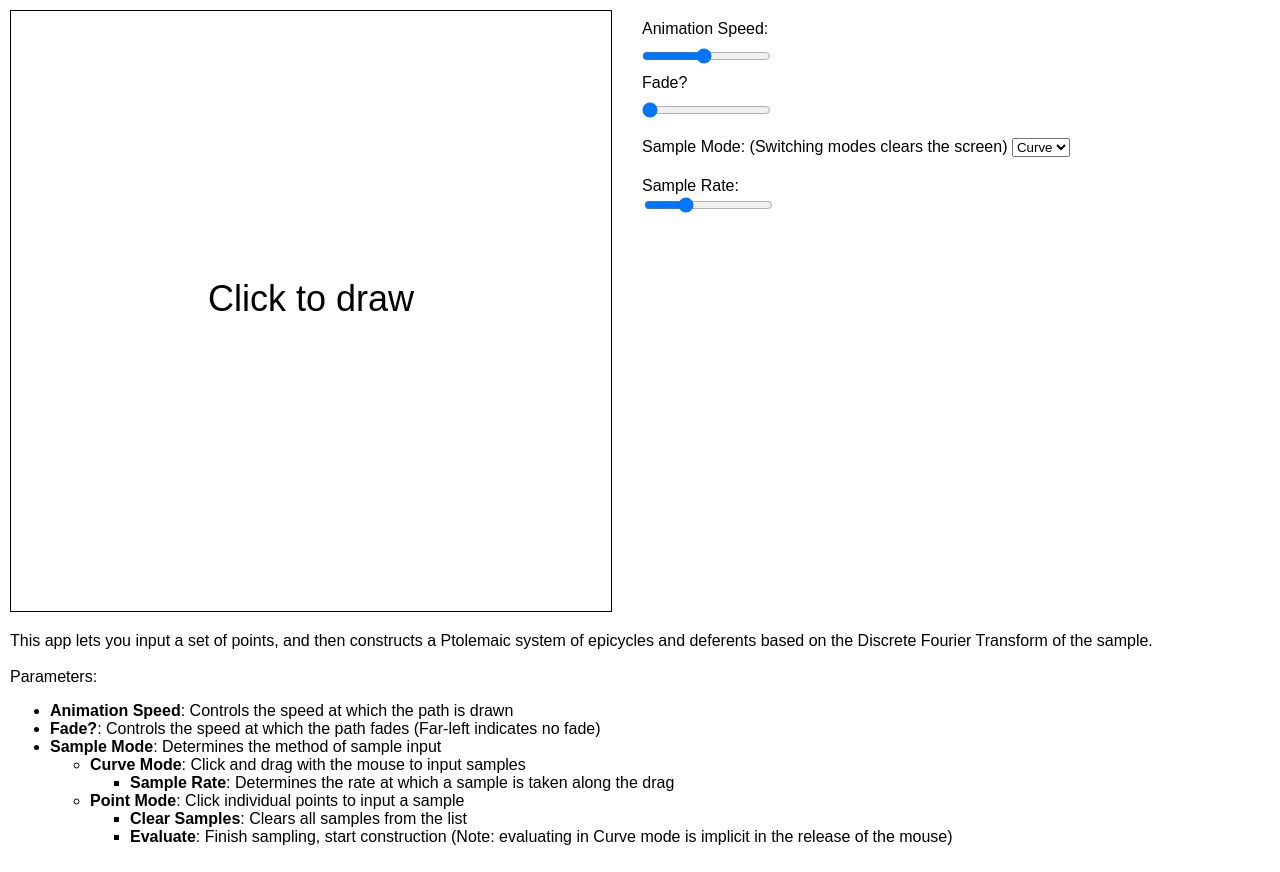
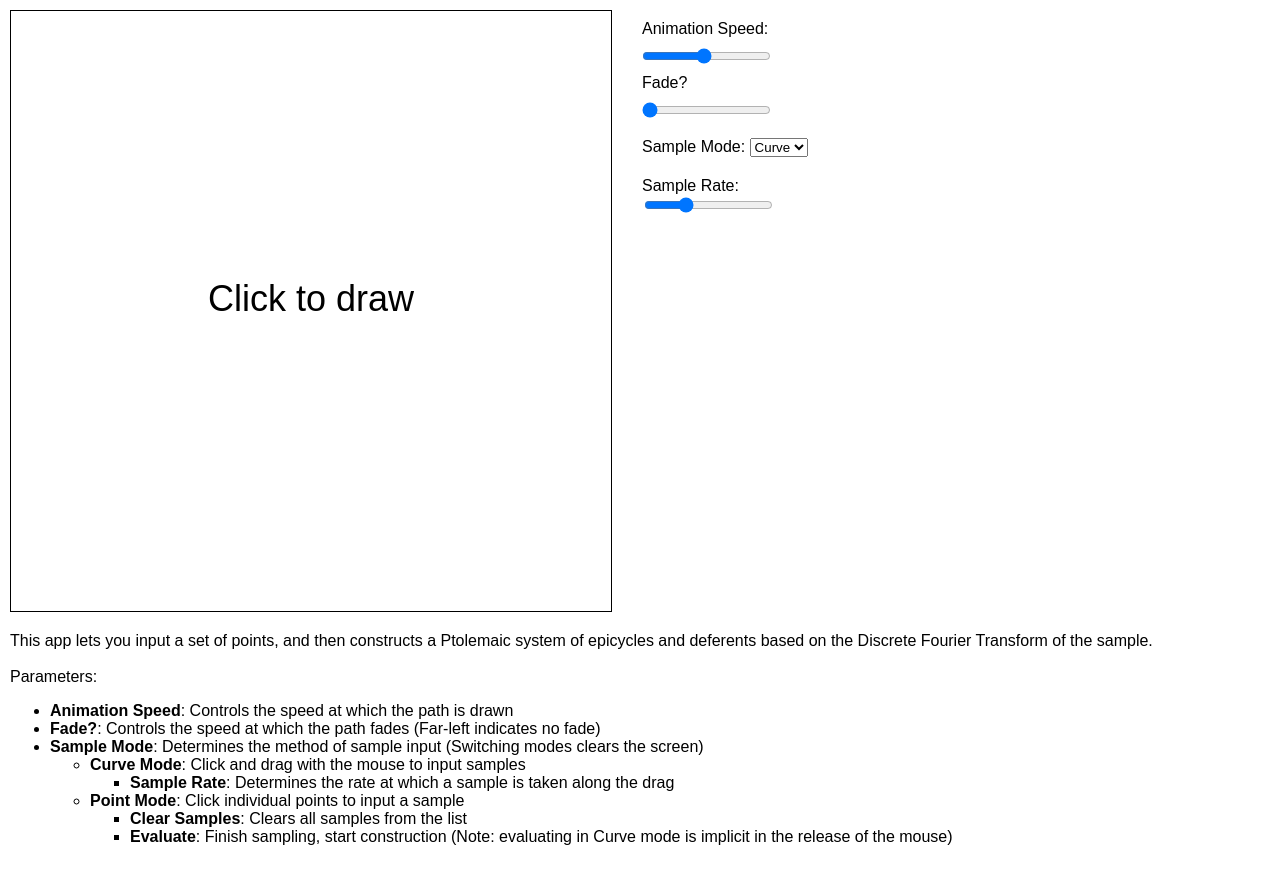
Before and after one commit to jaswon/fourier, a plain HTML site: page index.html in a window 1280 px wide. Drawn offline with Linux system fonts and the light colour scheme.

Commit message:
i added the description in the wrong place....

```diff
--- a/index.html
+++ b/index.html
@@ -13,7 +13,7 @@
       <div class="controls">
         <span>Animation Speed: </span><br><input id="speed-slider" type="range" min="1" max="20" value="10" step="0.5"><br>
         <span>Fade? </span><br><input id="fade-path" type="range" min="0" max="3" value="0" step="0.25"><br>
-        <span>Sample Mode: (Switching modes clears the screen)</span>
+        <span>Sample Mode: </span>
         <select id="mode-select">
           <option value="curve">Curve</option>
           <option value="point">Point</option>
@@ -33,7 +33,7 @@
       <ul>
         <li><b>Animation Speed</b>: Controls the speed at which the path is drawn</li>
         <li><b>Fade?</b>: Controls the speed at which the path fades (Far-left indicates no fade)</li>
-        <li><b>Sample Mode</b>: Determines the method of sample input</li>
+        <li><b>Sample Mode</b>: Determines the method of sample input (Switching modes clears the screen)</li>
         <ul>
           <li><b>Curve Mode</b>: Click and drag with the mouse to input samples</li>
           <ul>
```
